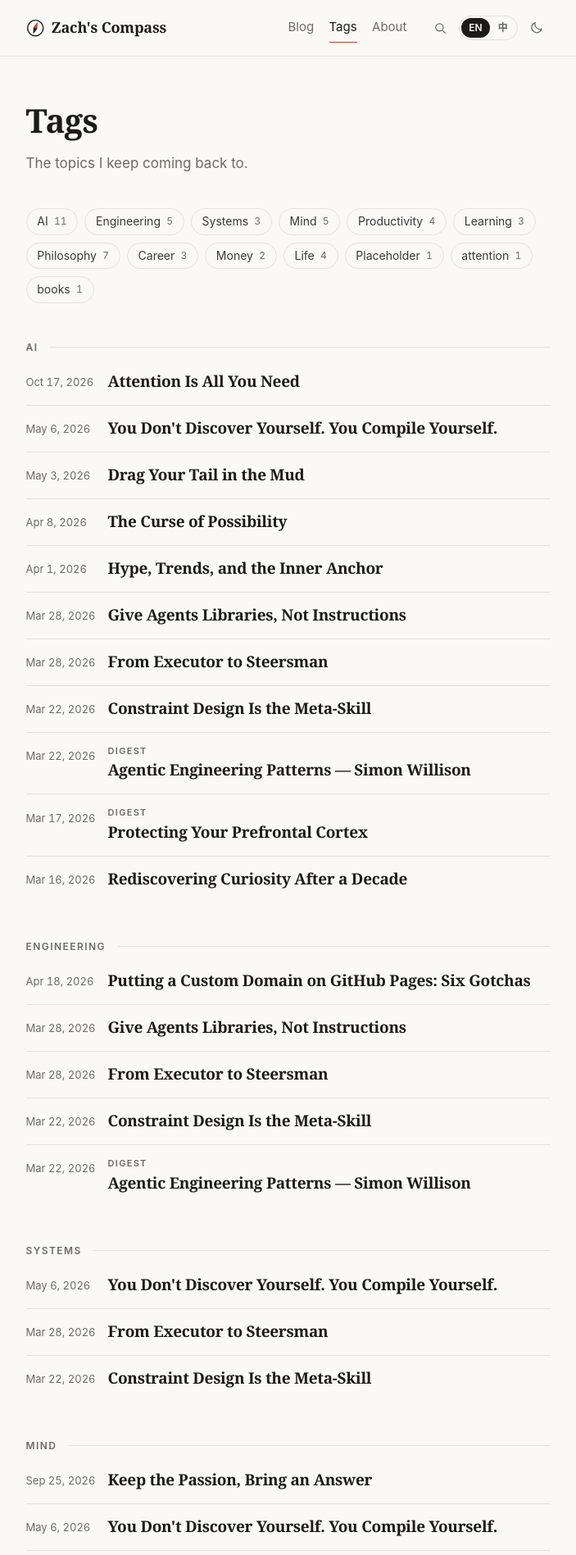
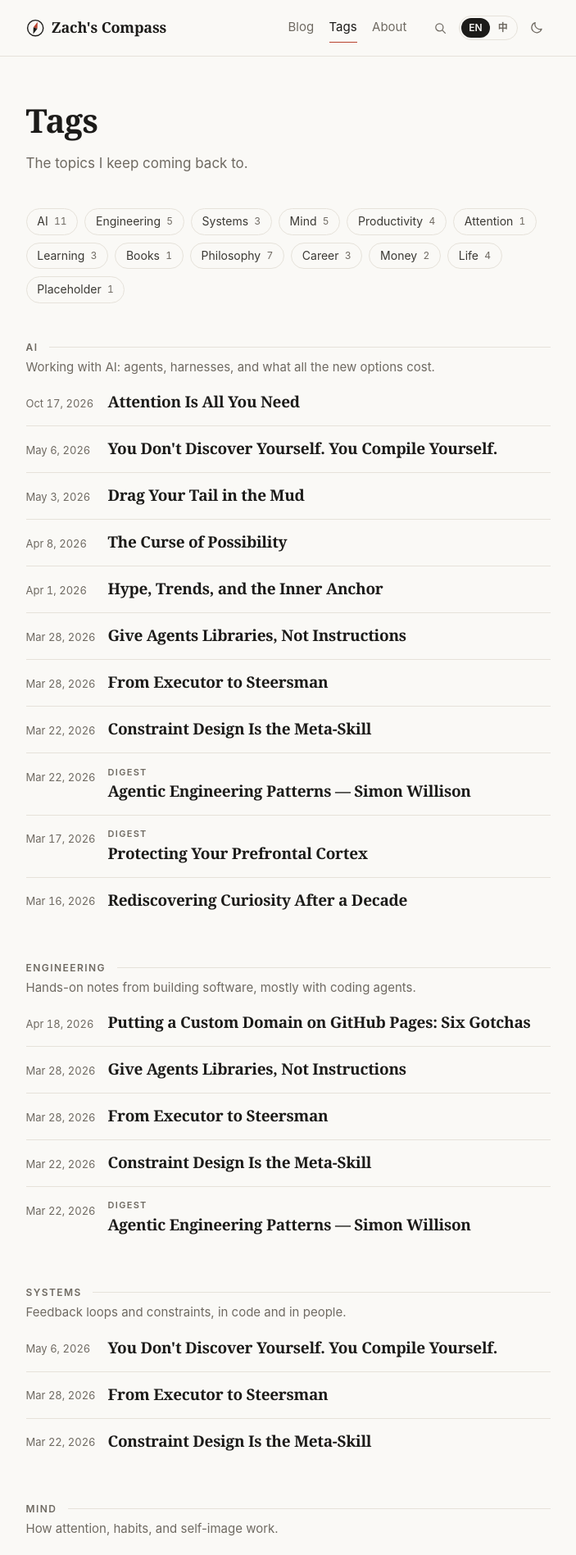
Before and after one commit to zachc-ai/zachc-ai.github.io, a Jekyll site: the page built from tags.html, in a window 1280 px wide. Shown: the top 1897 px of the page at 82% size, without its empty margins (281-984 px from the left). Built offline with Jekyll 4.4.1, drawn with Linux system fonts in a browser that asks for light colours; some of the changed text lies outside the part shown.

Commit message:
Map the attention and books tags and describe every tag
attention and books (from the Oct 17 post) had no entry in tags.yml, so
/tags/ showed bare lowercase slugs with no Chinese name. Both now have
EN/ZH names, and each tag gets a one-line EN/ZH description under its
heading on /tags/. Placeholder stays, as the birthday post intends.

Co-authored-by: Copilot <223556219+Copilot@users.noreply.github.com>

```diff
--- a/_data/tags.yml
+++ b/_data/tags.yml
@@ -1,36 +1,69 @@
 # Display names for post tags, in the order they appear on /tags/.
 # A tag used in a post but missing here still works; it shows its slug.
+# `about` / `about_zh` is the one line shown under the tag on /tags/.
 - slug: ai
   en: AI
   zh: AI
+  about: "Working with AI: agents, harnesses, and what all the new options cost."
+  about_zh: "用 AI 干活：agent、harness，还有选项太多的代价。"
 - slug: engineering
   en: Engineering
   zh: 工程
+  about: "Hands-on notes from building software, mostly with coding agents."
+  about_zh: "写软件的实操笔记，多半跟 coding agent 有关。"
 - slug: systems
   en: Systems
   zh: 系统思维
+  about: "Feedback loops and constraints, in code and in people."
+  about_zh: "反馈环和约束，代码里有，人身上也有。"
 - slug: mind
   en: Mind
   zh: 心智
+  about: "How attention, habits, and self-image work."
+  about_zh: "注意力、习惯和自我认知是怎么运作的。"
 - slug: productivity
   en: Productivity
   zh: 效率
+  about: "Getting the right things done without burning out."
+  about_zh: "把该做的事做完，又不把自己耗干。"
+- slug: attention
+  en: Attention
+  zh: 注意力
+  about: "Where attention goes, and how to protect it."
+  about_zh: "注意力花在哪，怎么护住它。"
 - slug: learning
   en: Learning
   zh: 学习
+  about: "Staying a beginner, and what compounds over years."
+  about_zh: "一直当初学者，以及哪些东西会年复一年地复利。"
+- slug: books
+  en: Books
+  zh: 读书
+  about: "Posts built around a book or two."
+  about_zh: "围绕一两本书写的文章。"
 - slug: philosophy
   en: Philosophy
   zh: 哲学
+  about: "Old ideas, from Zhuangzi to Marcus Aurelius, applied to now."
+  about_zh: "从庄子到马可·奥勒留，老想法放到今天用。"
 - slug: career
   en: Career
   zh: 职业
+  about: "Work choices: when to stay, when to leave, how to show up."
+  about_zh: "工作上的选择：留下还是离开，怎么上场。"
 - slug: money
   en: Money
   zh: 理财
+  about: "Compounding, FIRE, and what money is for."
+  about_zh: "复利、FIRE，以及钱到底拿来干嘛。"
 - slug: life
   en: Life
   zh: 生活
+  about: "Birthdays, new starts, and the rest of it."
+  about_zh: "生日、重新开始，还有其他日子。"
 # Kept on the birthday post on purpose: a later post says it keeps this tag.
 - slug: placeholder
   en: Placeholder
   zh: 占位
+  about: "A one-line birthday post, left that way on purpose."
+  about_zh: "那篇一句话的生日博客，故意先这么留着。"
--- a/_sass/zc/_lists.scss
+++ b/_sass/zc/_lists.scss
@@ -275,6 +275,14 @@ html[data-lang="zh"] .archive-desc {
   scroll-margin-top: 1.5rem;
 }
 
+.tag-about {
+  margin: -0.1rem 0 0.25rem;
+  color: var(--muted);
+  font-family: var(--font-sans);
+  font-size: 0.9375rem;
+  line-height: 1.55;
+}
+
 .tag-section:target .section-label {
   color: var(--accent);
 }
--- a/tags.html
+++ b/tags.html
@@ -27,6 +27,9 @@ intro_zh: "反复写到的几个主题。"
   {%- if zc_posts %}
 <section class="tag-section" id="{{ t.slug }}">
   <h2 class="section-label"><span class="lang-en">{{ t.en }}</span><span class="lang-zh">{{ t.zh }}</span></h2>
+  {%- if t.about %}
+  <p class="tag-about"><span class="lang-en">{{ t.about }}</span><span class="lang-zh">{{ t.about_zh | default: t.about }}</span></p>
+  {%- endif %}
   <ol class="archive-list">
     {%- for post in zc_posts %}
     {% include archive-item.html post=post en="%b %-d, %Y" zh="%Y年%-m月%-d日" desc="no" kind="yes" %}
```
